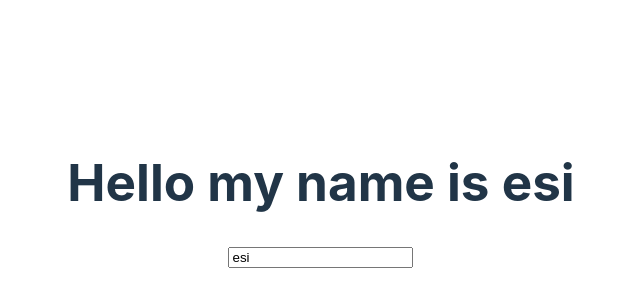
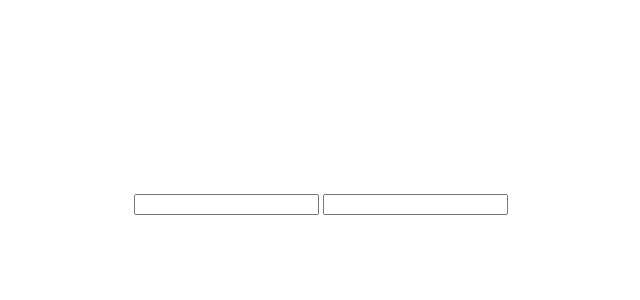
Before and after one commit to itsspedram/Svelte-practice, a Svelte app: page / in a window 1280 px wide. Shown: the part 206-506 px from the top of the page, without its empty margins (319-959 px from the left). Built offline with nearby package versions, Linux system fonts and the light colour scheme.

Commit message:
reactie vals

```diff
--- a/src/App.svelte
+++ b/src/App.svelte
@@ -1,16 +1,17 @@
 <script>
 
-  let name = "esi"
-  let counter = 0
+ let firstName = ""
+ let lastName = ""
+$:fullName = `${firstName} ${lastName}`
+$:console.log(firstName);
 
-  const countUp = ()=>{
-    counter++;
-  }
 </script>
 
 <main>
-<h1>Hello my name is {name}</h1>
-<input type="text" bind:value={name}>
+<h3>{fullName}</h3>
+<input type="text" bind:value={firstName}>
+<input type="text" bind:value={lastName}>
+
 </main>
 
 <style>
```
